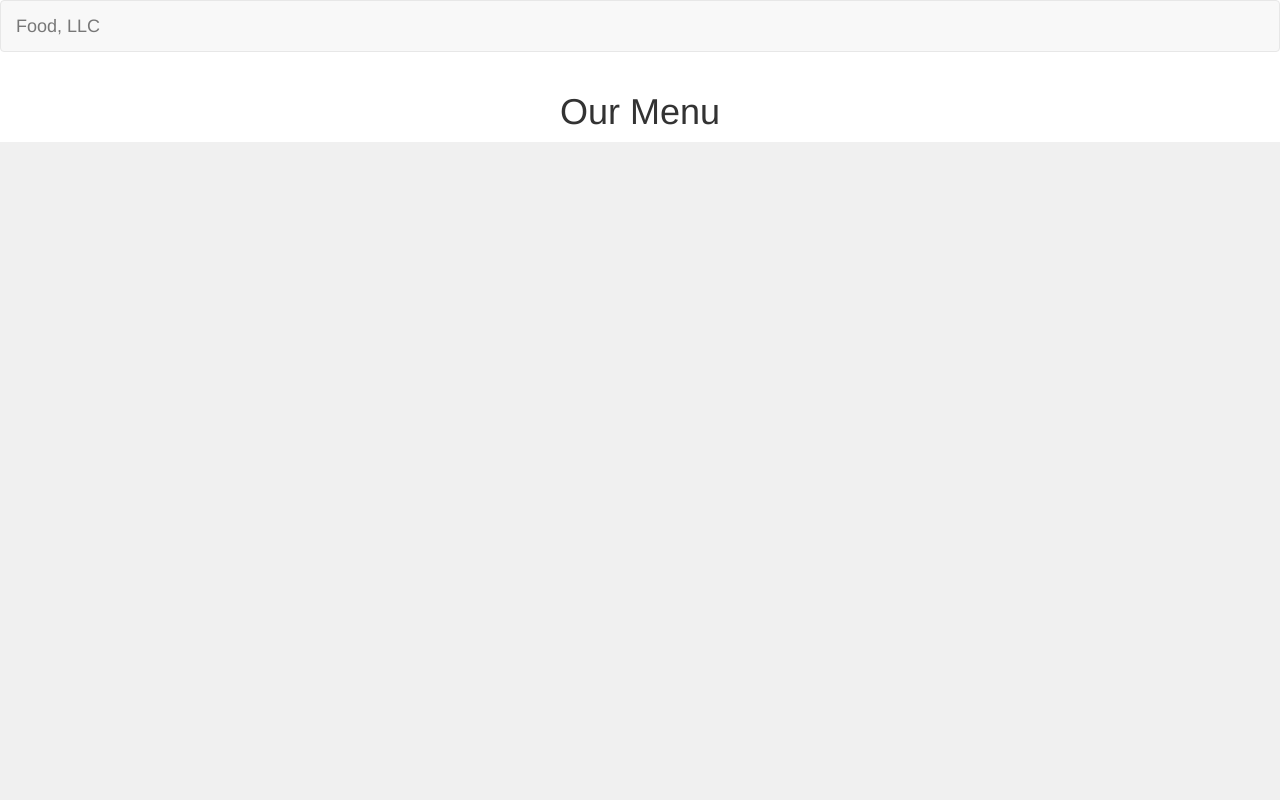
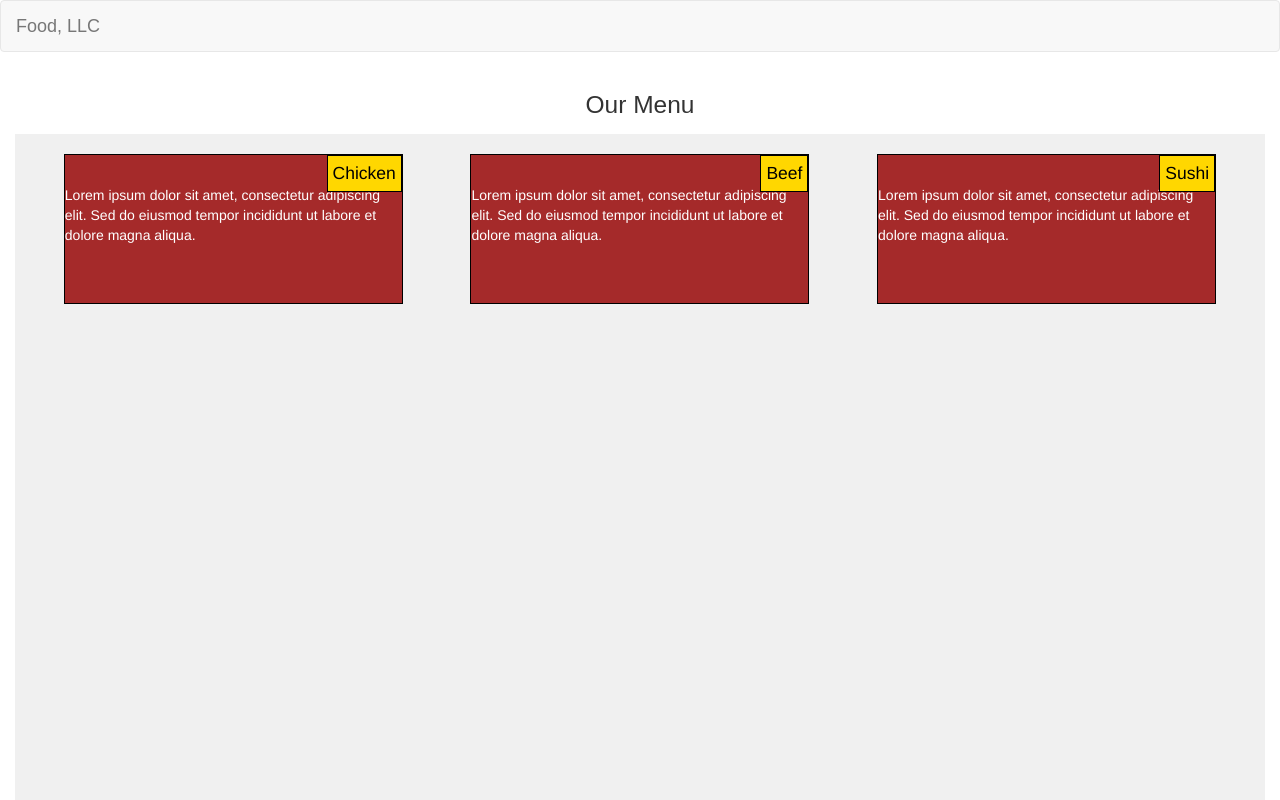
Before and after one commit to Greenblc/Module3Soln, a plain HTML site: page index.html in a window 1280 px wide. Shown: the top 800 px of the page. Drawn offline with nearby package versions, Linux system fonts and the light colour scheme.

Commit message:
Update index.html

```diff
--- a/index.html
+++ b/index.html
@@ -5,7 +5,70 @@
   <meta name="viewport" content="width=device-width, initial-scale=1.0">
   <title>Food, LLC</title>
   <link rel="stylesheet" href="https://maxcdn.bootstrapcdn.com/bootstrap/3.3.7/css/bootstrap.min.css">
-  <link rel="stylesheet" href="css/styles.css">
+  <style>
+    /********** Base styles **********/
+    * {
+      box-sizing: border-box;
+    }
+    body {
+      font-family: Arial, sans-serif;
+    }
+    h1 {
+      margin-bottom: 15px;
+      font-size: 175%;
+      text-align: center;
+    }
+    p {
+      border: 1px solid black;
+      background-color: #A52A2A;
+      width: 90%;
+      height: 150px;
+      margin: 20px auto;
+      padding-top: 30px;
+      font-family: Helvetica;
+      color: white;
+      position: relative;
+    }
+    .section-title {
+      position: absolute;
+      top: 0;
+      right: 0;
+      background-color: #FFD700;
+      padding: 5px;
+      color: black;
+      border: 1px solid black;
+      font-size: 125%;
+    }
+    .row {
+      width: 100%;
+      margin: 0 auto;
+    }
+    /********** Large devices only **********/
+    @media (min-width: 992px) {
+      .col-lg-4 {
+        width: 33.33%;
+        float: left;
+      }
+    }
+    /********** Medium devices only **********/
+    @media (min-width: 768px) and (max-width: 991px) {
+      .col-md-6 {
+        width: 50%;
+        float: left;
+      }
+      .col-md-12 {
+        width: 100%;
+        float: left;
+      }
+    }
+    /********** Small devices only **********/
+    @media (max-width: 767px) {
+      .col-sm-12 {
+        width: 100%;
+        float: left;
+      }
+    }
+  </style>
 </head>
 <body>
   <nav class="navbar navbar-default">
@@ -36,7 +99,26 @@
   <div class="container-fluid">
     <div class="row">
       <div class="col-xs-12" style="height: 1000px; background-color: #f0f0f0;">
-        <!-- Content goes here -->
+        <div class="row">
+          <div class="col-lg-4 col-md-6 col-sm-12">
+            <p>
+              <span class="section-title">Chicken</span>
+              Lorem ipsum dolor sit amet, consectetur adipiscing elit. Sed do eiusmod tempor incididunt ut labore et dolore magna aliqua.
+            </p>
+          </div>
+          <div class="col-lg-4 col-md-6 col-sm-12">
+            <p>
+              <span class="section-title">Beef</span>
+              Lorem ipsum dolor sit amet, consectetur adipiscing elit. Sed do eiusmod tempor incididunt ut labore et dolore magna aliqua.
+            </p>
+          </div>
+          <div class="col-lg-4 col-md-12 col-sm-12">
+            <p>
+              <span class="section-title">Sushi</span>
+              Lorem ipsum dolor sit amet, consectetur adipiscing elit. Sed do eiusmod tempor incididunt ut labore et dolore magna aliqua.
+            </p>
+          </div>
+        </div>
       </div>
     </div>
   </div>
```
